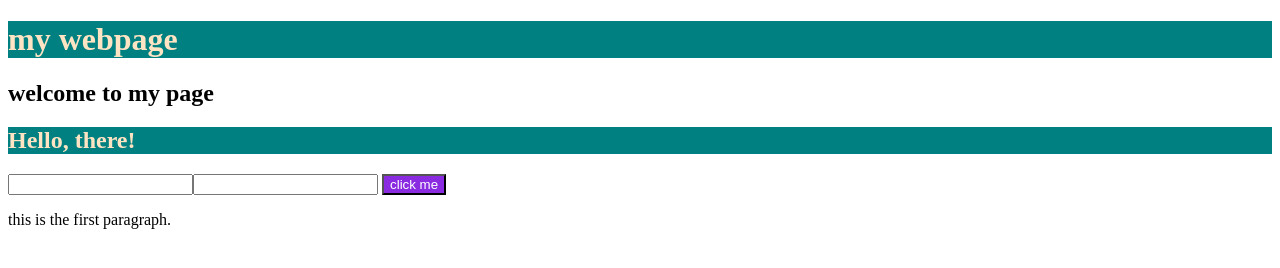
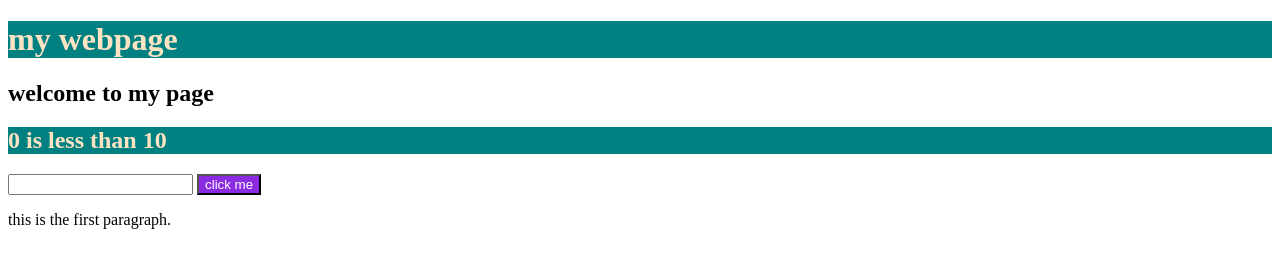
Before and after one commit to Nepsoul/webpage, a website: page index.html in a window 1280 px wide. Both pictures are taken after a click on the button "click me". Drawn offline with Linux system fonts and the light colour scheme.

Commit message:
give comparision value

```diff
--- a/index.html
+++ b/index.html
@@ -10,9 +10,10 @@
   <body>
     <h1 class="bg-green">my webpage</h1>
     <h2>welcome to my page</h2>
-    <h2 class="bg-green">Hello, there!</h2>
-    <input id="my-input" /><input />
+    <h2 class="bg-green my-h2">Hello, there!</h2>
+    <input id="my-input" />
     <button id="my-button">click me</button>
     <p>this is the first paragraph.</p>
   </body>
+  <script src="js/script.js"></script>
 </html>
--- a/js/script.js
+++ b/js/script.js
@@ -0,0 +1,24 @@
+let biggie = document.querySelector("#my-input");
+let hkolass = document.querySelector(".my-h2");
+
+// alert("click");
+
+// let kilik = document.querySelector("#my-button");
+// kilik.addEventListener("click", function () {
+//   alert(biggie.value);
+// });
+// let kilik = document.querySelector("#my-button");
+// kilik.addEventListener("click", function () {
+//   hkolass.innerText = biggie.value;
+// });
+let kilik = document.querySelector("#my-button");
+kilik.addEventListener("click", function () {
+  let num = Number(biggie.value);
+  if (num < 10) {
+    hkolass.innerHTML = `${num} is less than 10`;
+  } else if (num === 10) {
+    hkolass.innerHTML = `${num} is equal to 10`;
+  } else {
+    hkolass.innerHTML = `${num} is greater than 10`;
+  }
+});
```
